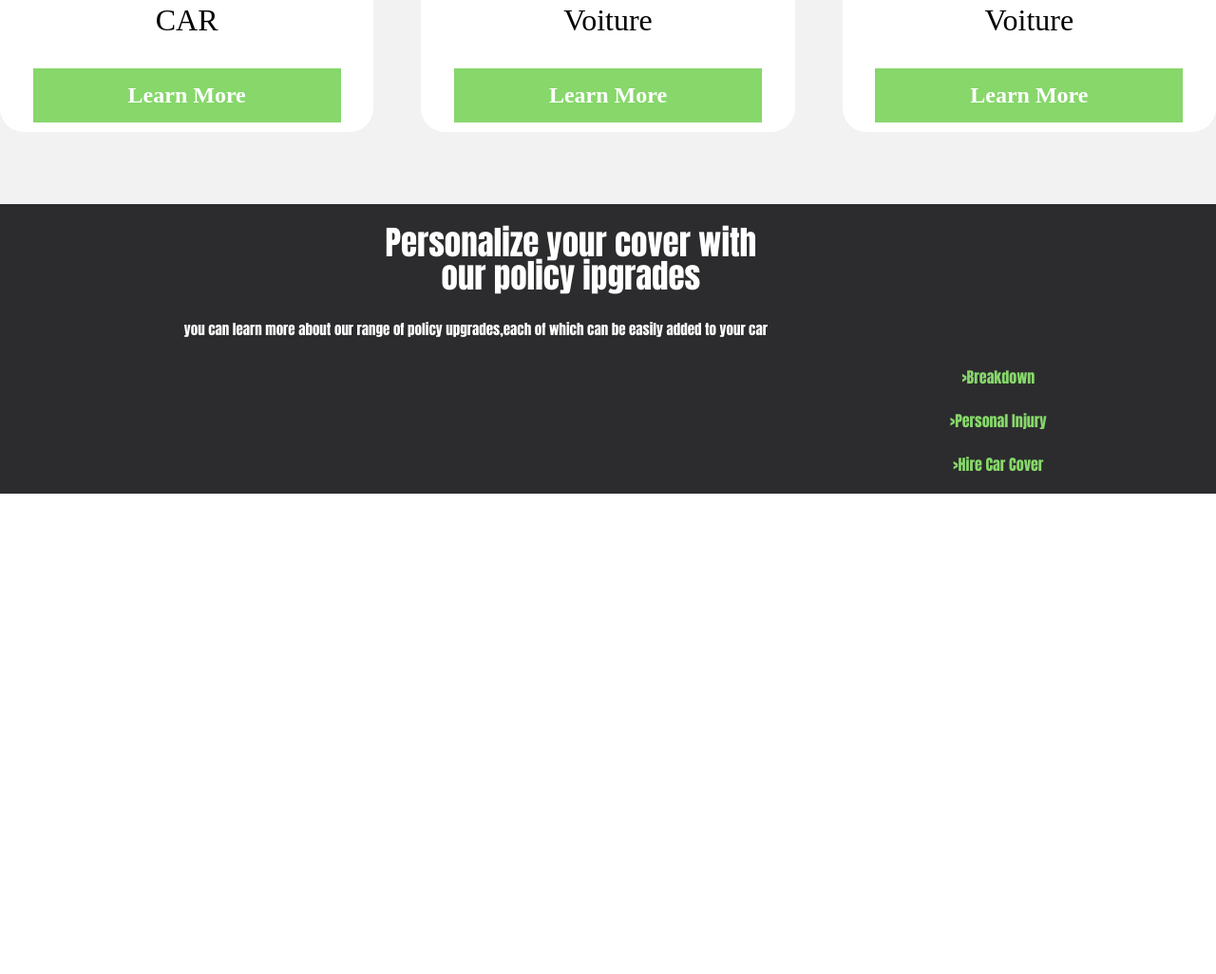
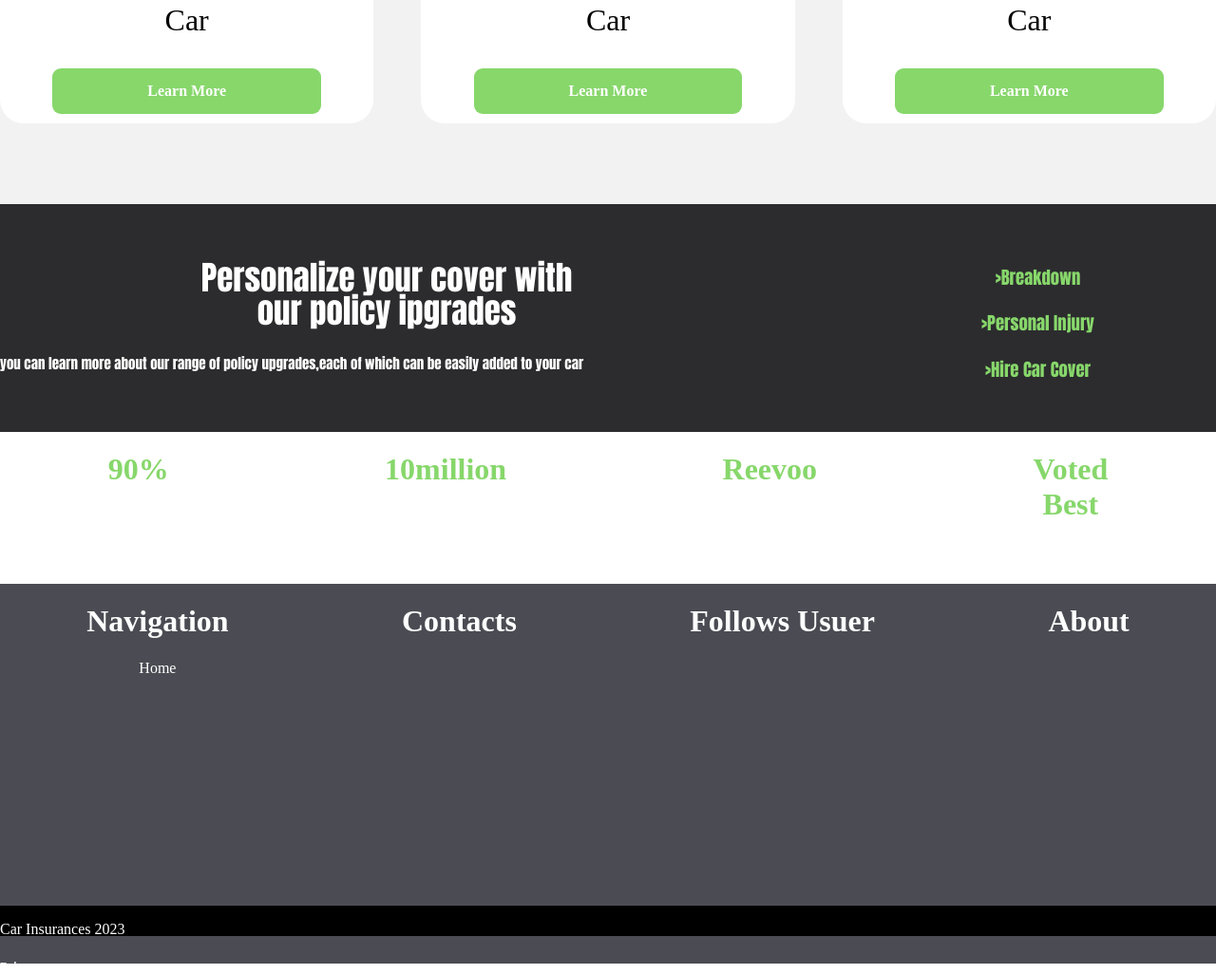
Before and after one commit to AbdoulNaderAnas/AbdoulNaderAnas.github.io, a plain HTML site: page index.html in a window 1280 px wide. Shown: the part 942-1968 px from the top of the page at 95% size. Before the commit the page ends 1462 px from the top, so only its background shows below. Drawn offline with Linux system fonts and the light colour scheme.

Commit message:
je viens de faire le centre et le footer du projet

```diff
--- a/CSS/style.css
+++ b/CSS/style.css
@@ -81,14 +81,31 @@ body,html {
     font-weight: bold;
     text-align: center;
     position: relative;
+    border: none;
     border-radius: 8px;
     border: 1px solid;
     background-color: #fff;
 }
+.banniere .contenu .btns .btn-1 {
+    padding: 15px 55px;
+    color:#fff;
+    font-family: 'Poppins';
+    font-size: 1rem;
+    font-weight: bold;
+    text-align: center;
+    position: relative;
+    border-radius: 8px;
+    border: 1px solid;
+    background-color: #87d76b;
+}
 
 .banniere .contenu .btns .btn:hover {
-    color: #CE4DD0;
+    color: #87d76b;
     background-color: #fff;
+}
+.banniere .contenu .btns .btn-1:hover{
+    color:#2c2c2e ;
+    background-color: #87d76b;
 }
 
 .image-banner {
@@ -158,10 +175,11 @@ margin-right:40px ;
     padding: 15px 100px;
     color: #fff;
     font-family: 'Poppins';
-    font-size: 1.5rem;
+    font-size: 1rem;
     font-weight: bold;
     text-align: center;
     border: none;
+    border-radius: 9px;
     background-color: #87d76b;
 }
 
@@ -203,8 +221,49 @@ line-height: 30px;
     font-size: 15px;
     margin-right: 100px;
 }
-.rectangle13 h3{
+.gauche{
     color: #87d76b;
     font-size: 1em;
-    margin-left: 1000px;
+    position:absolute;
+    right: 10%;
+   top: 150%;
+
 }
+/*fin pied de page */
+.basse{
+    width: 100%;
+    display: flex;
+    justify-content: space-around;
+    align-items:flex-start;
+    flex-wrap: wrap;
+    min-height: 20vh;
+    text-align: center;
+    background-color: #fff;
+    color: #87d76b;
+}
+.footer{
+    width: 100%;
+    display: flex;
+    justify-content: space-around;
+    align-items: flex-start;
+    flex-wrap: wrap;
+    min-height: 50vh;
+    text-align: center;
+    background-color: #4B4C53;
+    color: #fff;
+    position: relative;
+    top: 150%;
+}
+
+.inconnu
+{
+    width: 100%;
+    height: 4vh;
+    position: absolute;
+    top: 237%;
+    background-color: #000;
+    color: #fff;
+}
+.menu{
+
+}
--- a/index.html
+++ b/index.html
@@ -36,7 +36,7 @@
             <p>Prices from <br> $175</p><br>
             <div class="btns">
                 <a href="#sec_contact"><button class="btn">Get a Quote</button></a>
-                <a href="#sec_contact"><button class="btn">Learn More</button></a>
+                <a href="#sec_contact"><button class="btn-1">Learn More</button></a>
             </div>
         </div>
 
@@ -54,12 +54,12 @@
                 <div class="image-content">
                     <span class="overlay"></span>
                     <div class="card-image">
-                        <img src="IMG/assu1.webp" alt="" class="card-img">
+                        <img src="img/ berline.png" alt="" class="card-img">
                     </div>
                 </div>
 
                 <div class="card-content">
-                    <h3 class="titre">CAR</h3>
+                    <h3 class="titre">Car</h3>
                     <button class="button">Learn More</button>
                 </div>
             </div>
@@ -73,7 +73,7 @@
                 </div>
 
                 <div class="card-content">
-                    <h3 class="titre">Voiture</h3>
+                    <h3 class="titre">Car</h3>
                     <button class="button">Learn More</button>
                 </div>
             </div>
@@ -87,7 +87,7 @@
                 </div>
 
                 <div class="card-content">
-                    <h3 class="titre">Voiture</h3>
+                    <h3 class="titre">Car</h3>
                     <button class="button">Learn More</button>
                 </div>
             </div>
@@ -95,7 +95,6 @@
     </div>
     <!-- fin service -->
  <!-- début du pied de page -->
-    <footer>
         <div class="center ">
             <div class="rectangle13">
               <h1>Personalize your cover with <br>
@@ -104,13 +103,58 @@
               <h4>
                 you can learn more about our range of policy upgrades,each of which can be easily added to your car
               </h4>
-              <h3>>Breakdown</h3>
-              <h3>>Personal Injury</h3>
-              <h3>>Hire Car Cover</h3>
+              <div class="gauche">
+                <h3>>Breakdown</h3>
+                <h3>>Personal Injury</h3>
+                <h3>>Hire Car Cover</h3>
+              </div>
+
             </div>
 
         </div>
-    </footer>
      <!-- fin de pied de pages -->
+     <!-- avant fin -->
+     <div class="basse">
+        <div class="sousbasse">
+            <h1>90%</h1>
+        </div>
+        <div class="sous-1">
+            <h1>10million</h1>
+        </div>
+        <div class="sous-2">
+            <h1>Reevoo</h1>
+        </div>
+        <div class="sous-3">
+            <h1>Voted <br>Best</h1>
+        </div>
+     </div>
+
+     <!-- début-->
+     <footer>
+        <div class="footer">
+            <div class="navigation">
+                    <h1>Navigation</h1>
+                    <p>Home</p>
+            </div>
+            <div class="contact">
+                <h1>
+                    Contacts
+                </h1>
+            </div>
+            <div class="follow">
+                <h1>Follows Usuer</h1>
+            </div>
+            <div class="about">
+                <h1>About</h1>
+            </div>
+        </div>
+     </footer>
+     <div class="inconnu">
+        <p>Car Insurances 2023
+            <h5>Privancy</h5>
+        </p>
+     </div>
+     <!-- fin -->
+
 </body>
 </html>
```
